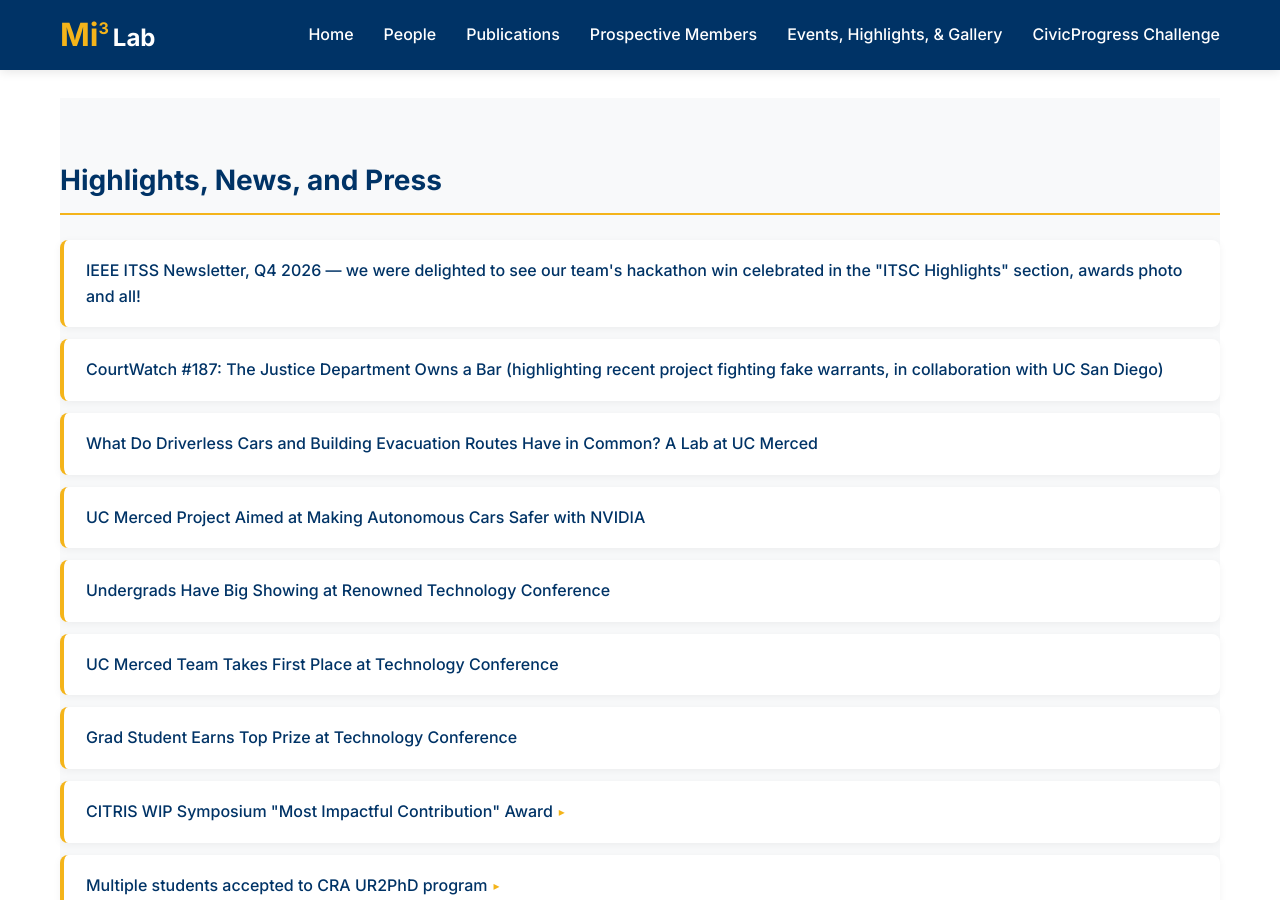
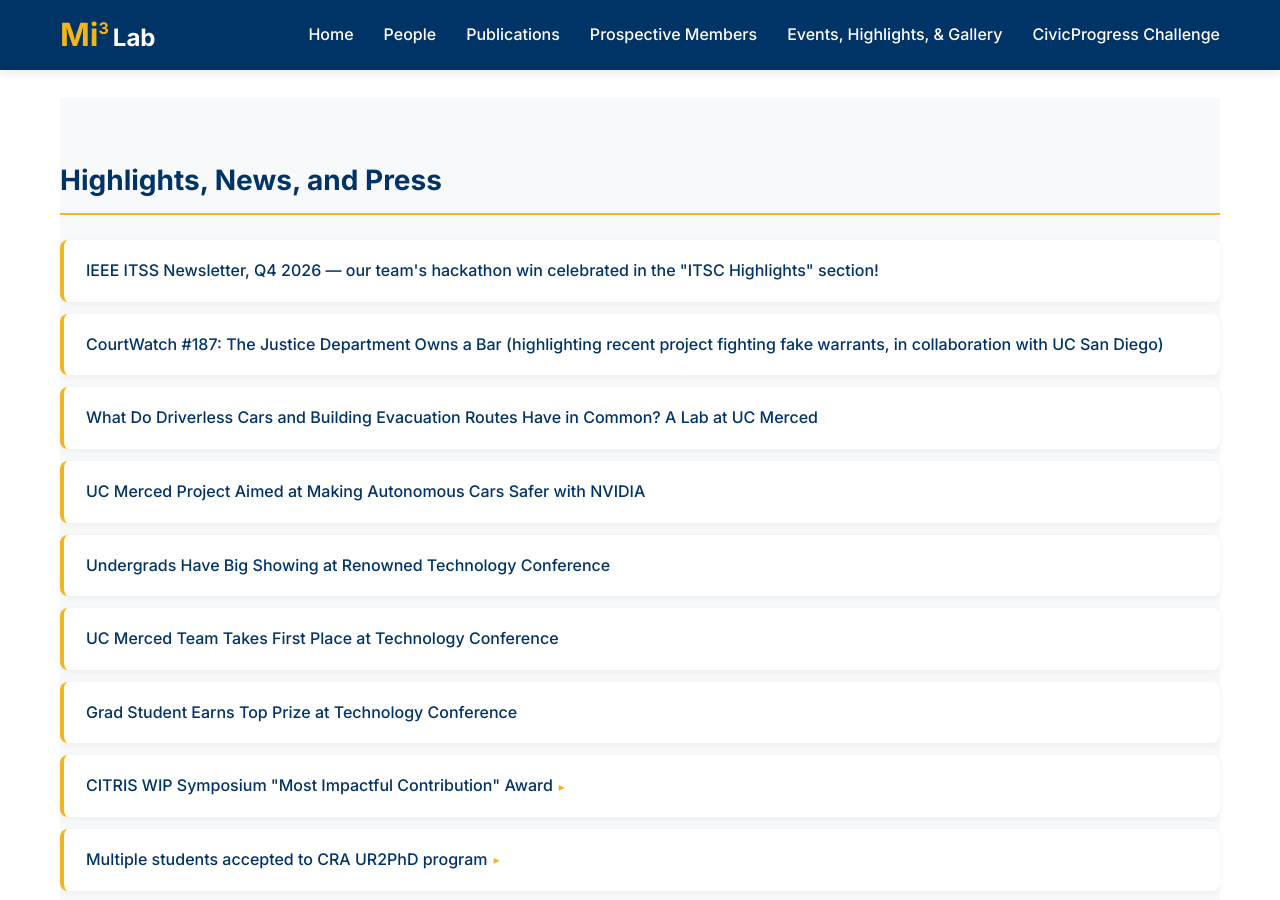
Before and after one commit to Mi3-Lab/mi3-lab.github.io, a Jekyll site: the page built from gallery.html, in a window 1280 px wide and 900 px high, scrolled down 2084 px. Built offline with Jekyll 4.4.1, drawn with Linux system fonts in a browser that asks for light colours.

Commit message:
Gallery: tighten IEEE ITSS Newsletter highlight phrasing
Co-Authored-By: Claude Opus 4.7 <noreply@anthropic.com>

```diff
--- a/gallery.html
+++ b/gallery.html
@@ -93,7 +93,7 @@ title: Events, Highlights, & Gallery
   <section class="highlights-page-section">
     <h2>Highlights, News, and Press</h2>
     <ul class="highlights-list horizontal">
-      <li><a href="https://engage.ieee.org/ITSS-Newsetter-Q4-2026.html">IEEE ITSS Newsletter, Q4 2026</a> &mdash; we were delighted to see our team's hackathon win celebrated in the "ITSC Highlights" section, awards photo and all!</li>
+      <li><a href="https://engage.ieee.org/ITSS-Newsetter-Q4-2026.html">IEEE ITSS Newsletter, Q4 2026</a> &mdash; our team's hackathon win celebrated in the "ITSC Highlights" section!</li>
       <li><a href="https://www.courtwatch.news/p/187-the-justice-department-owns-a-bar">CourtWatch #187: The Justice Department Owns a Bar</a> (highlighting recent project fighting fake warrants, in collaboration with UC San Diego)</li>
       <li><a href="https://news.ucmerced.edu/news/2026/what-do-driverless-cars-and-building-evacuation-routes-have-common-lab-uc-merced">What Do Driverless Cars and Building Evacuation Routes Have in Common? A Lab at UC Merced</a></li>
       <li><a href="https://news.ucmerced.edu/news/2026/uc-merced-project-aimed-making-autonomous-cars-safer-nvdia">UC Merced Project Aimed at Making Autonomous Cars Safer with NVIDIA</a></li>
```
